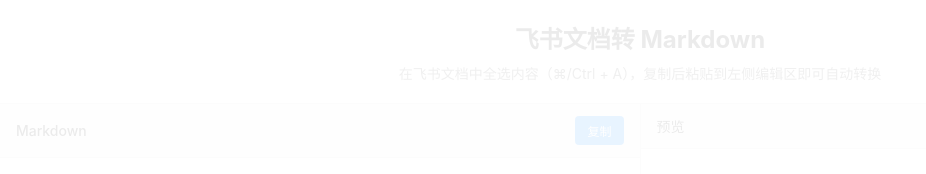
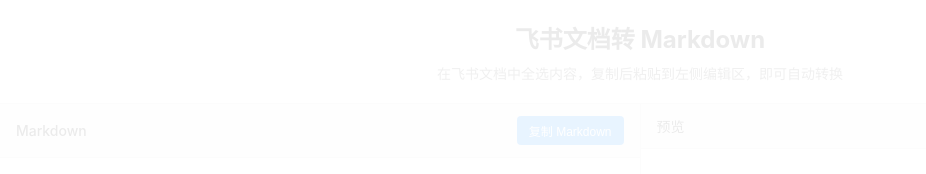
Before and after one commit to huangyunbin/feishu2md, a plain HTML site: page index.html in a window 1280 px wide. Shown: the top 174 px of the page, without its empty margins (0-926 px from the left). Drawn offline with Linux system fonts and the light colour scheme.

Commit message:
Add files via upload

```diff
--- a/index.html
+++ b/index.html
@@ -245,14 +245,14 @@
 <body>
   <header>
     <h1>飞书文档转 Markdown</h1>
-    <p>在飞书文档中全选内容（⌘/Ctrl + A），复制后粘贴到左侧编辑区即可自动转换</p>
+    <p>在飞书文档中全选内容，复制后粘贴到左侧编辑区，即可自动转换</p>
   </header>
 
   <div class="container">
     <div class="panel">
       <div class="panel-header">
         <span class="panel-title">Markdown</span>
-        <button class="copy-btn" onclick="copyMarkdown()">复制</button>
+        <button class="copy-btn" onclick="copyMarkdown()">复制 Markdown</button>
       </div>
       <textarea class="editor" id="editor" placeholder="粘贴飞书文档内容到这里..."></textarea>
     </div>
```
